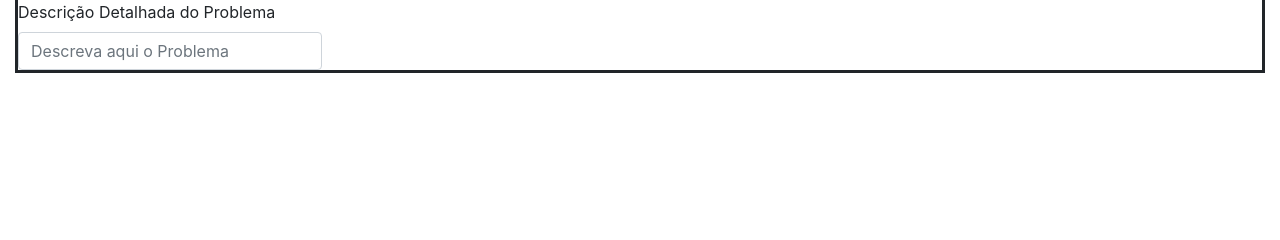
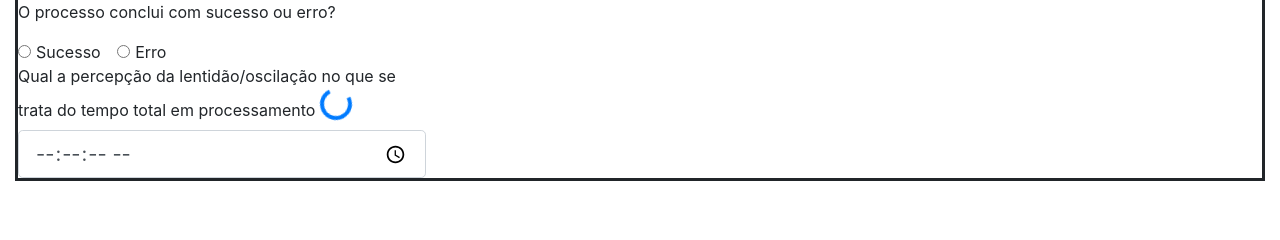
Before and after one commit to DiegoAL/myProject, a Flask app: template RegistroDeChamados/View/templates/registrarChamado.html in a window 1280 px wide. Shown: the part 298-538 px from the top of the page. Run offline with Flask 2, Linux system fonts and the light colour scheme; the template is opened without the code that fills it, so the values that code supplies are empty; some libraries are stand-ins or nearby versions.

Commit message:
Complementos da pagina de registro de chamado

```diff
--- a/RegistroDeChamados/View/templates/registrarChamado.html
+++ b/RegistroDeChamados/View/templates/registrarChamado.html
@@ -42,14 +42,31 @@
 			</div>
 		</div>
 
-
-
-
+		<div class="form-row">
+			<div class="col-7">
+				<p for="chbxQuestionSucErr">
+					O processo conclui com sucesso ou erro?
+				</p>
+				<div class="form-check form-check-inline">
+					<input class="form-check-input" type="radio" name="chbxGroup1" id="chbxOpt1" value="Sucesso"/>
+					<label class="form-check-label" for="chbxOpt1">Sucesso</label>
+				</div>
+				<div class="form-check form-check-inline">
+					<input class="form-check-input" type="radio" name="chbxGroup1" id="chbxOpt2" value="Erro"/>
+					<label class="form-check-label" type="checkbox" for="chbxOpt2">Erro</label>
+				</div>
+			</div>
+		</div>
 
 		<div class="form-row">
-			<div class="col-3">
-				<label for="descricao">Descrição Detalhada do Problema</label>
-				<input class="form-control " type="text" placeholder="Descreva aqui o Problema"> </input>
+			<div class="col-4">
+				<label for="TempoProcessamento">
+					Qual a percepção da lentidão/oscilação no que se trata do tempo total em processamento
+					<div class="spinner-border text-primary" role="status">
+						<span class="sr-only">Loading</span>
+					</div>
+				</label>
+				<input class="form-control form-control-lg " type="time" step="1" min="00:00:00" max="23:59:59" id="TempoProcessamento"> </input>
 			</div>
 		</div>
 	</form>
```
